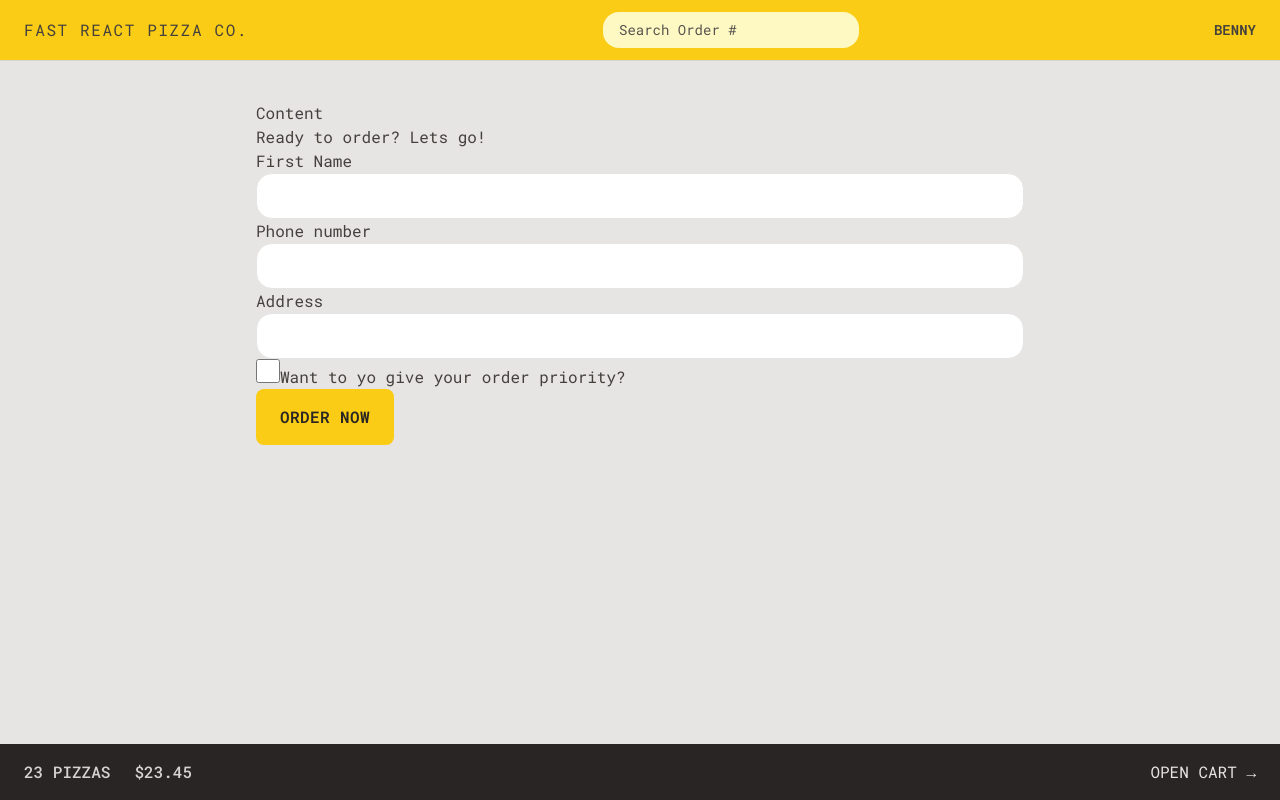
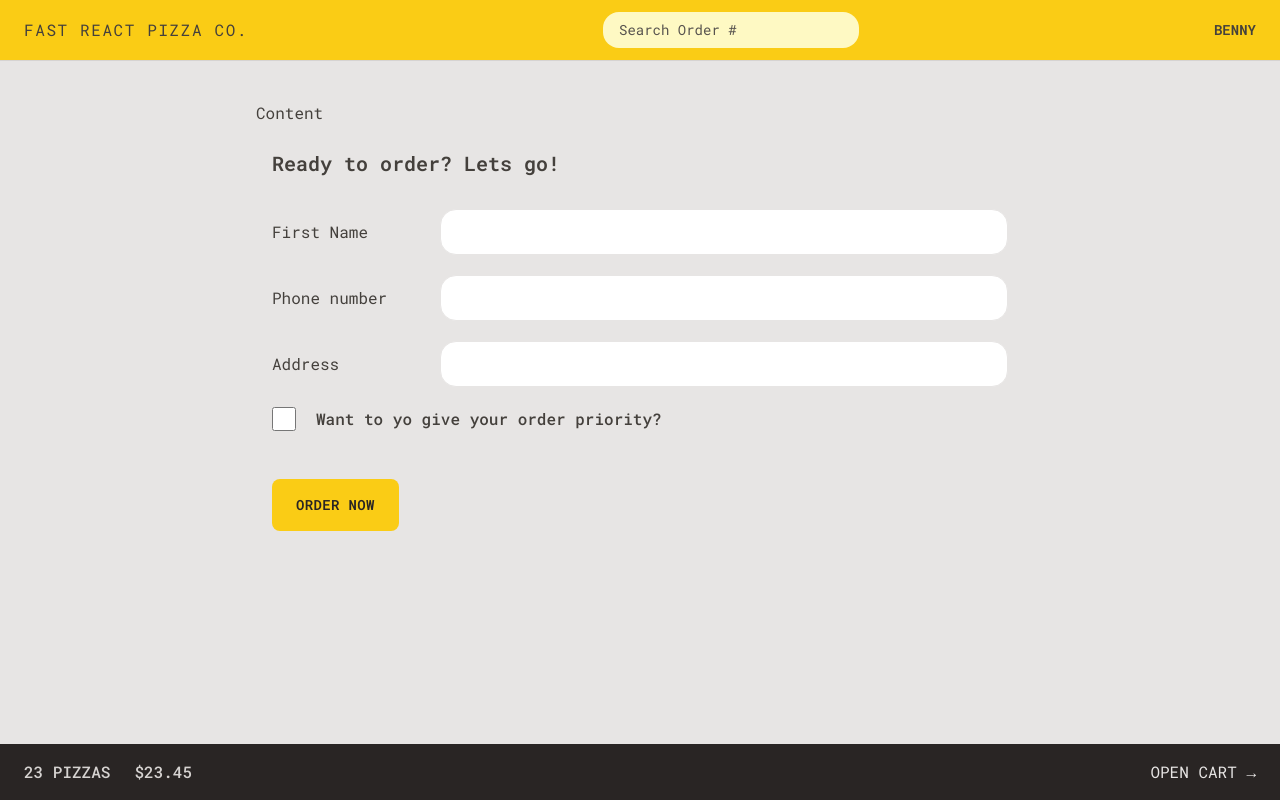
Before and after one commit to Nkusibeni23/Pizza-website, a React (Vite) app: page /order/new in a window 1280 px wide. Built offline with nearby package versions, Linux system fonts and the light colour scheme.

Commit message:
Styling the Order Form

```diff
--- a/index.html
+++ b/index.html
@@ -2,12 +2,12 @@
 <html lang="en">
   <head>
     <meta charset="UTF-8" />
-    <link rel="icon" type="image/svg+xml" href="/vite.svg" />
+    <link rel="icon" href="/favicon.ico" sizes="32x32">
     <meta name="viewport" content="width=device-width, initial-scale=1.0" />
     <link rel="preconnect" href="https://fonts.googleapis.com">
 <link rel="preconnect" href="https://fonts.gstatic.com" crossorigin>
 <link href="https://fonts.googleapis.com/css2?family=Roboto+Mono:wght@300;400;500;600;700&display=swap" rel="stylesheet">
-    <title>Vite + React</title>
+    <title>Fast React Pizza Co.</title>
   </head>
   <body class="bg-stone-200 text-stone-700">
     <div id="root"></div>
--- a/src/features/order/CreateOrder.jsx
+++ b/src/features/order/CreateOrder.jsx
@@ -44,31 +44,31 @@
   const cart = fakeCart;
 
   return (
-    <div>
-      <h2>Ready to order? Lets go!</h2>
+    <div className="py-6 px-4">
+      <h2 className="text-xl font-semibold mb-8">Ready to order? Lets go!</h2>
 
       {/* <Form method="POST" action="order/new"> */}
       <Form method="POST">
-        <div>
-          <label>First Name</label>
-          <input type="text" name="customer" required  className="input"/>
-        </div>
-        <div>
-          <label>Phone number</label>
-          <div>
-            <input type="tel" name="phone" required  className="input"/>
-          </div>
-          {formErrors?.phone && <p>{formErrors.phone}</p>}
+        <div className="mb-5 flex gap-2 flex-col sm:flex-row sm:items-center">
+          <label className="sm:basis-40">First Name</label>
+          <input type="text" name="customer" required  className="input grow"/>
         </div>
 
-        <div>
-          <label>Address</label>
-          <div>
-            <input type="text" name="address" required className="input" />
+        <div className="mb-5 flex gap-2 flex-col sm:flex-row sm:items-center">
+          <label className="sm:basis-40">Phone number</label>
+          <div className="grow">
+            <input type="tel" name="phone" required  className="input w-full"/>
+          {formErrors?.phone && <p className="text-xs font-medium mt-2 bg-red-200 text-red-700 p-2 rounded-3xl">{formErrors.phone}</p>}
+        </div>
+        </div>
+        <div className="mb-5 flex gap-2 flex-col sm:flex-row sm:items-center">
+          <label className="sm:basis-40">Address</label>
+          <div className="grow">
+            <input type="text" name="address" required className="input w-full" />
           </div>
         </div>
 
-        <div>
+        <div className="mb-12 flex gap-5 items-center">
           <input
             type="checkbox"
             name="priority"
@@ -77,7 +77,7 @@
             // value={withPriority}
             // onChange={(e) => setWithPriority(e.target.checked)}
           />
-          <label htmlFor="priority">Want to yo give your order priority?</label>
+          <label htmlFor="priority" className="font-medium">Want to yo give your order priority?</label>
         </div>
 
         <div>
--- a/src/index.css
+++ b/src/index.css
@@ -4,7 +4,7 @@
 
 @layer components{
   .input{
-    @apply rounded-2xl border border-stone-200 px-4 py-2 text-sm transition-all duration-300 placeholder:text-stone-500 focus:outline-none focus:ring focus:ring-yellow-400 w-full md:px-6 md:py-3
+    @apply rounded-2xl border border-stone-200 px-4 py-2 text-sm transition-all duration-300 placeholder:text-stone-500 focus:outline-none focus:ring focus:ring-yellow-400 md:px-6 md:py-3
   }
 
   .loader {
--- a/src/ui/Button.jsx
+++ b/src/ui/Button.jsx
@@ -4,7 +4,7 @@
 
 
 export default function Button({children, disabled, to, type}) {
-  const base = "bg-yellow-400 uppercase font-semibold rounded-lg text-stone-800 inline-block tracking-wide hover:bg-yellow-300 transition-colors duration-300 focus:outline-none focus:ring focus:ring-yellow-300 focus: ring-offset-2"
+  const base = "bg-yellow-400 text-sm uppercase font-semibold rounded-lg text-stone-800 inline-block tracking-wide hover:bg-yellow-300 transition-colors duration-300 focus:outline-none focus:ring focus:ring-yellow-300 focus: ring-offset-2"
 
 const styles = {
   primary: base + "px-4 py-3 md:px-6 md:py-4",
```
